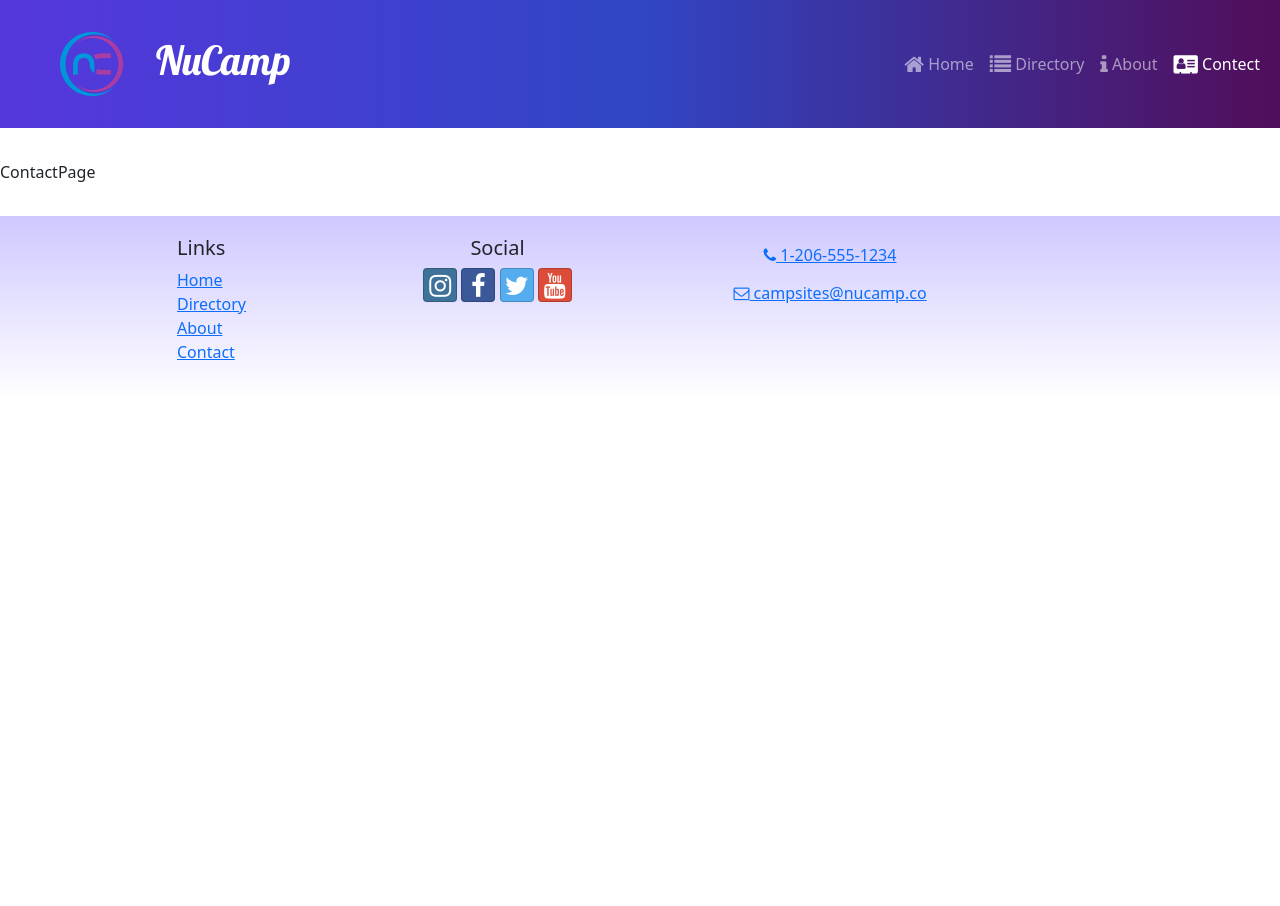
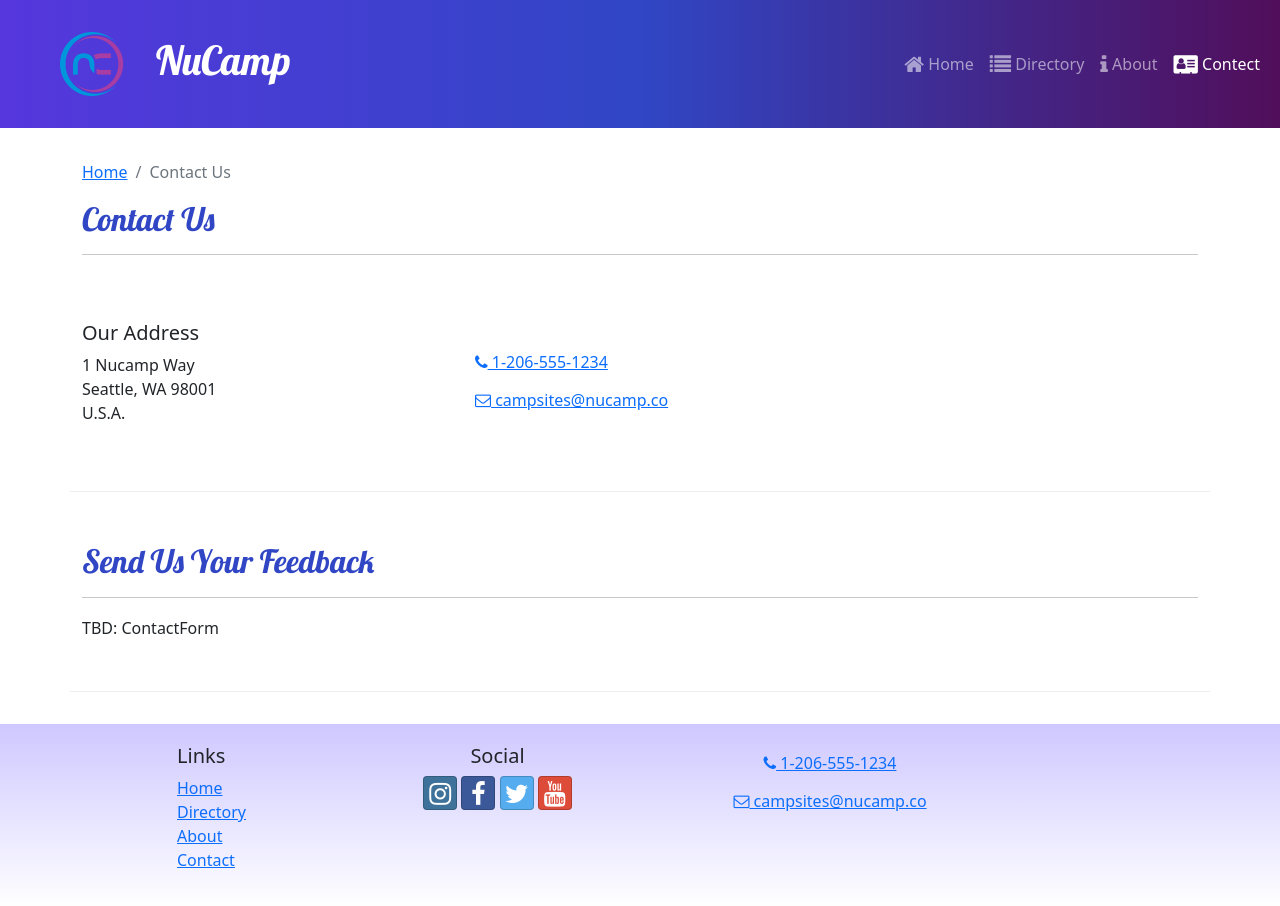
Before and after one commit to arunkumar09/hearts, a React (Create React App) app in the folder nucampsite/: page /contact in a window 1280 px wide. Before the commit the page ends 800 px from the top, so only its background shows below. Built offline with nearby package versions, Linux system fonts and the light colour scheme.

Commit message:
contact page

```diff
--- a/nucampsite/src/pages/ContactPage.js
+++ b/nucampsite/src/pages/ContactPage.js
@@ -1,5 +1,51 @@
+import { Container, Col, Row } from "reactstrap";
+import SubHeader from "../components/SubHeader";
+
 const ContactPage = () => {
-    return ( <div>ContactPage</div> );
+    return (
+        <Container>
+            <SubHeader current='Contact Us'/>
+            <Row className='row-content align-items-center'>
+                <Col sm='4'>
+                    <h5>Our Address</h5>
+                    <address>
+                        1 Nucamp Way
+                        <br />
+                        Seattle, WA 98001
+                        <br />
+                        U.S.A.
+                    </address>
+                </Col>
+                <Col>
+                <a
+                        role='button'
+                        className='btn btn-link'
+                        href='tel:+12065551234'
+                    >
+                        <i className='fa fa-phone' /> 1-206-555-1234
+                    </a>
+                    <br />
+                    <a
+                        role='button'
+                        className='btn btn-link'
+                        href='mailto:fakeemail@fakeemail.co'
+                    >
+                        <i className='fa fa-envelope-o' /> campsites@nucamp.co
+                    </a>
+                </Col>
+            </Row>
+            <Row className='row-content'>
+                <Col xs='12'>
+                    <h2>Send Us Your Feedback</h2>
+                    <hr/>
+                </Col>
+                <Col md='10'>
+                TBD: ContactForm
+                </Col>
+            </Row>
+
+        </Container>
+     );
 }
 
 export default ContactPage;
```
